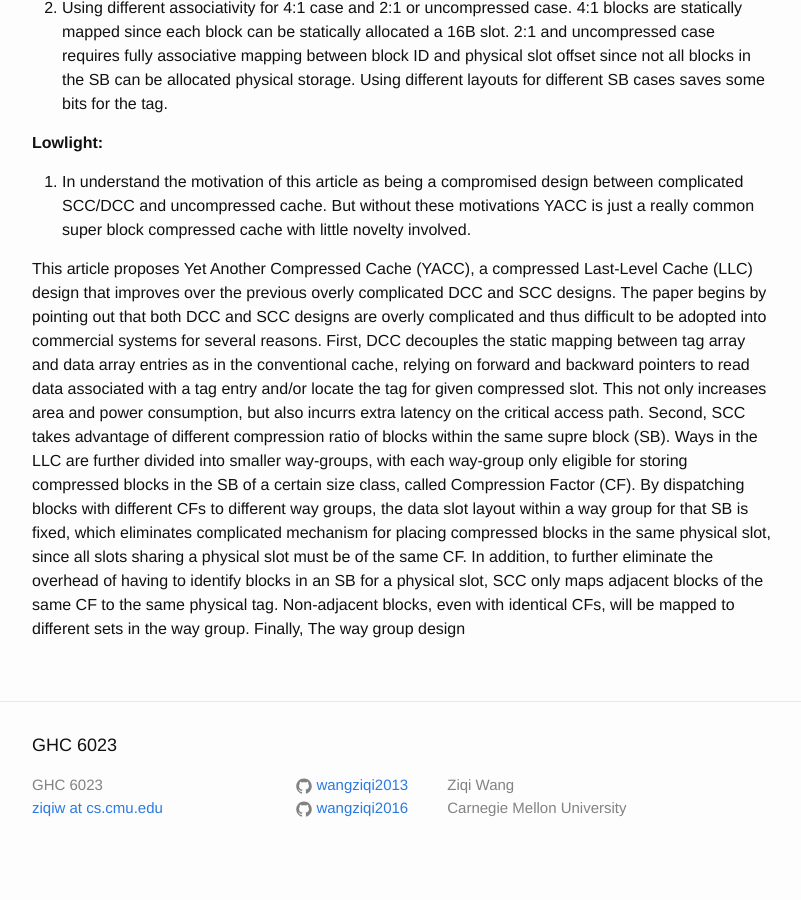
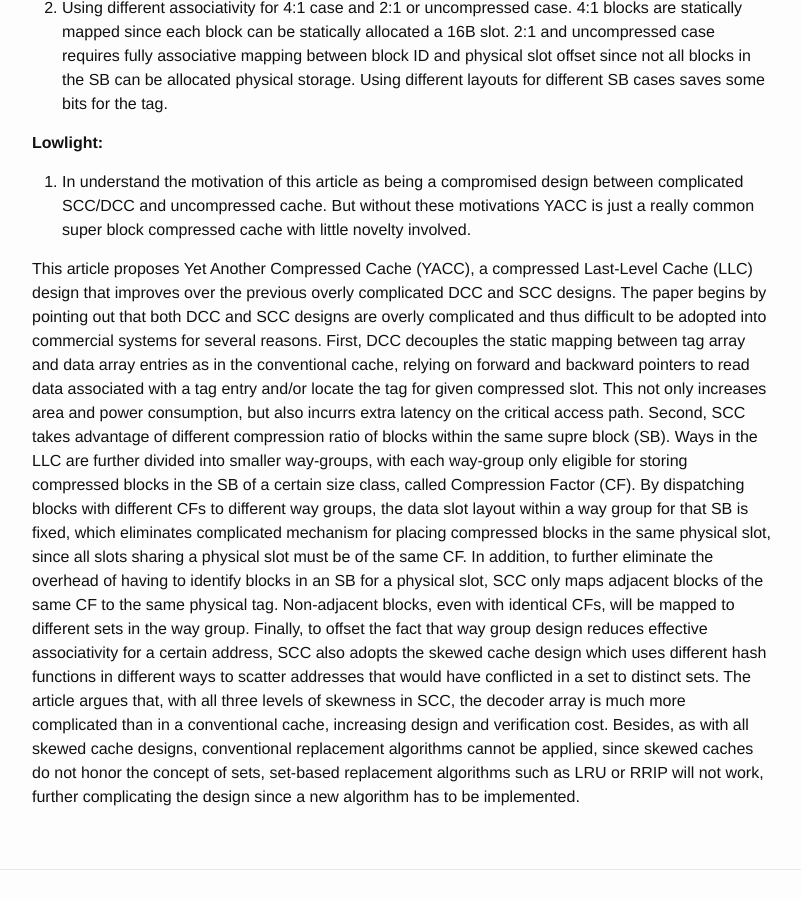
Before and after one commit to wangziqi2013/wangziqi2013.github.io, a Jekyll site: the page built from _posts/2020-07-17-yacc.markdown, in a window 1280 px wide and 900 px high, scrolled down 598 px. Shown: the whole window, without its empty margins (238-1039 px from the left). Built offline with Jekyll 4.4.1, drawn with Linux system fonts in a browser that asks for light colours; before the commit the page ends 1477 px from its top, so only the background shows below that.

Commit message:
Finish SCC

```diff
--- a/_posts/2020-07-17-yacc.markdown
+++ b/_posts/2020-07-17-yacc.markdown
@@ -41,4 +41,10 @@ within a way group for that SB is fixed, which eliminates complicated mechanism
 same physical slot, since all slots sharing a physical slot must be of the same CF. In addition, to further eliminate
 the overhead of having to identify blocks in an SB for a physical slot, SCC only maps adjacent blocks of the same CF
 to the same physical tag. Non-adjacent blocks, even with identical CFs, will be mapped to different sets in the way group.
-Finally, The way group design
+Finally, to offset the fact that way group design reduces effective associativity for a certain address, SCC also adopts
+the skewed cache design which uses different hash functions in different ways to scatter addresses that would have conflicted
+in a set to distinct sets.
+The article argues that, with all three levels of skewness in SCC, the decoder array is much more complicated than in
+a conventional cache, increasing design and verification cost. Besides, as with all skewed cache designs, conventional
+replacement algorithms cannot be applied, since skewed caches do not honor the concept of sets, set-based replacement
+algorithms such as LRU or RRIP will not work, further complicating the design since a new algorithm has to be implemented.
```
